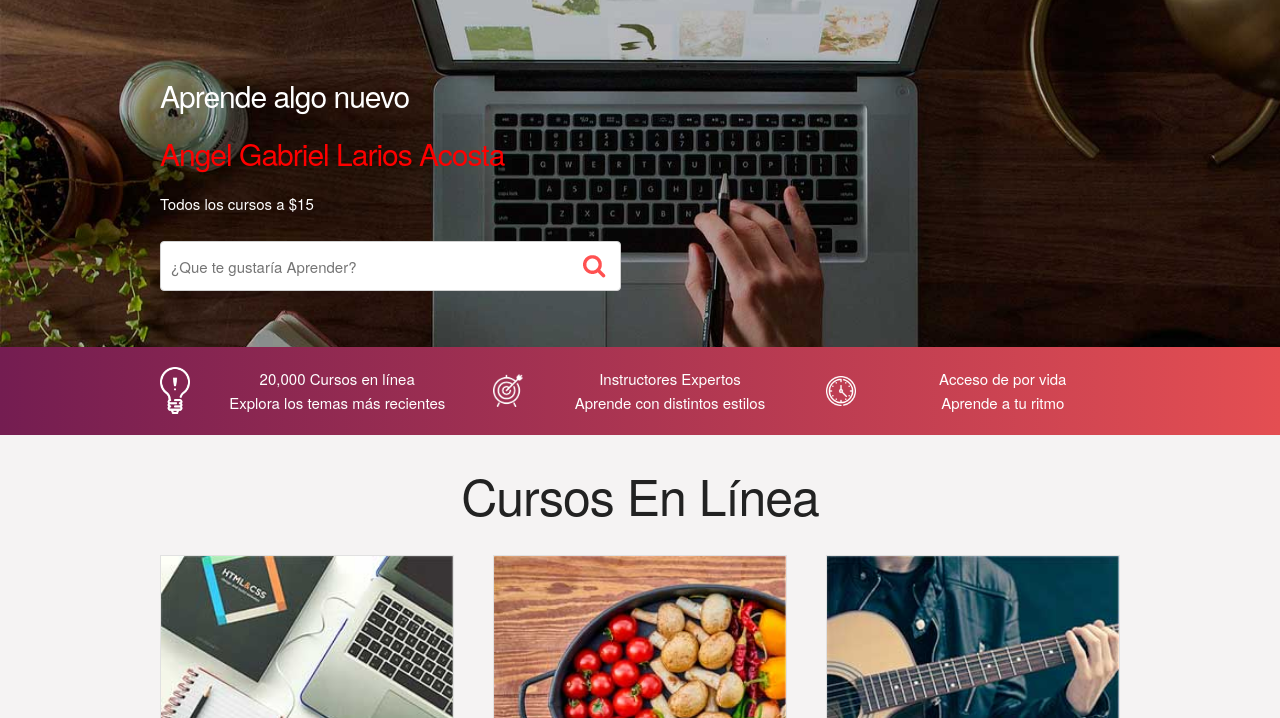
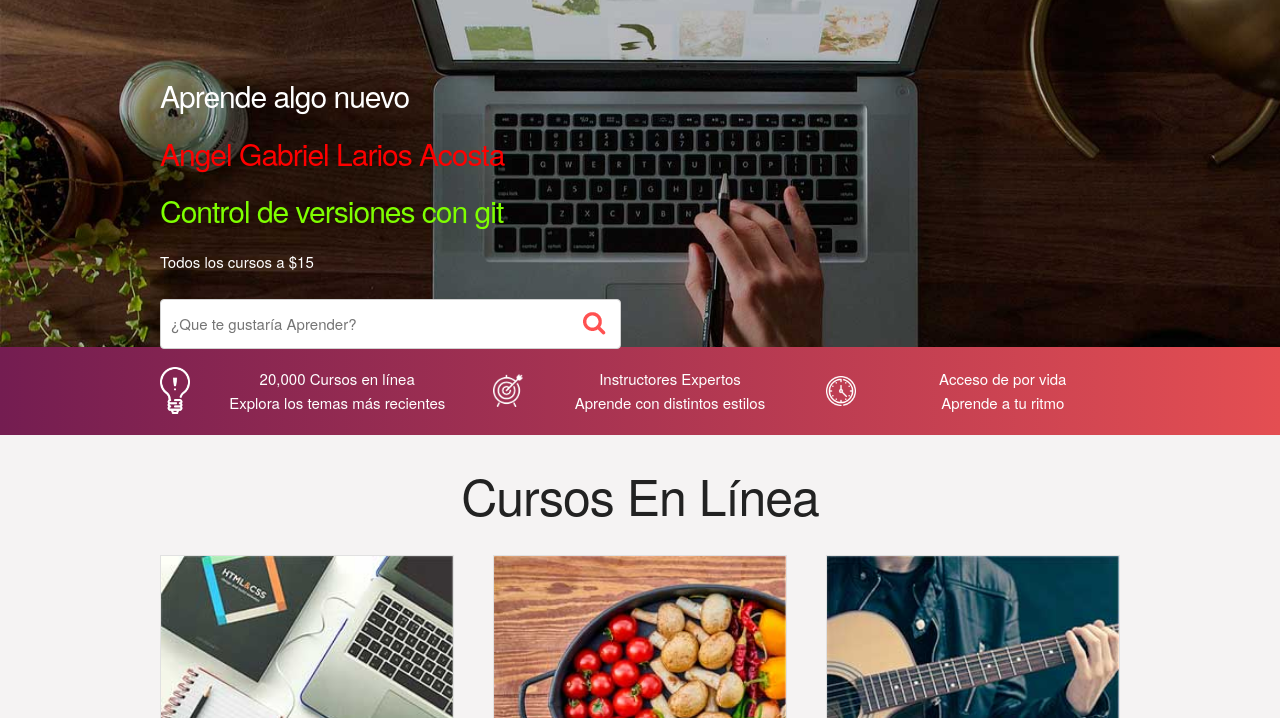
Before and after one commit to angelGabrielLarios/1-mi-primer-proyecto-git, a plain HTML site: page index.html in a window 1280 px wide. Shown: the part 82-800 px from the top of the page. Drawn offline with Linux system fonts and the light colour scheme.

Commit message:
se agrego un titulo y cambio de color

```diff
--- a/index.html
+++ b/index.html
@@ -53,6 +53,9 @@
                                 <h2>Aprende algo nuevo</h2>
                                 <h2 style="color:red;">
                                     Angel Gabriel Larios Acosta
+                                </h2>
+                                <h2 style="color:chartreuse;">
+                                    Control de versiones con git
                                 </h2>
                                 <p>Todos los cursos a $15</p>
                                 <form action="#" id="busqueda" method="post" class="formulario">
```
